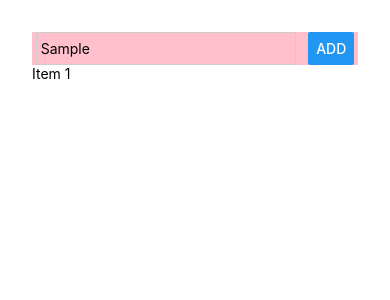
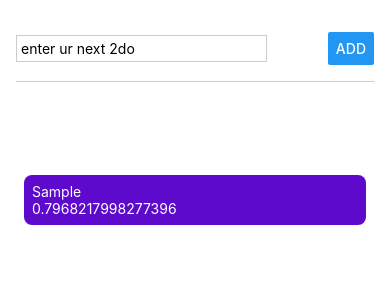
Before and after one commit to that-Gui/max2DoRNapp, a React Native app: screen / in a window 390 px wide. Both pictures are taken after typing "Sample" into the empty fields and a click on the button "ADD". Shown: the top 300 px of the page. Built offline with nearby package versions, Linux system fonts and the light colour scheme.

Commit message:
adding required components

```diff
--- a/App.js
+++ b/App.js
@@ -1,15 +1,25 @@
 import React from 'react';
-import { Button, StyleSheet, Text, TextInput, View } from 'react-native';
+import { FlatList, StyleSheet, View } from 'react-native';
+import ListItem from './components/ListItem';
+import TodoItemInput from './components/TodoItemInput';
 
 export default function App() {
+	const [todolist, setTodolist] = React.useState([]);
+
+	const handleAdd = (listitemtxt) => {
+		setTodolist((curr) => [...curr, { key: Math.random(), text: listitemtxt }]);
+	};
+
 	return (
 		<View style={styles.appContainer}>
-			<View style={styles.inputDiv}>
-				<TextInput style={styles.txtInput} placeholder='enter ur next 2do' />
-				<Button title='ADD' />
+			<View style={styles.inputDivPlaceHolder}>
+				<TodoItemInput handleAdd={handleAdd} />
 			</View>
-			<View>
-				<Text>Item 1</Text>
+			<View style={styles.tdzContainer}>
+				<FlatList
+					data={todolist}
+					renderItem={(item) => <ListItem item={item.item} />}
+				/>
 			</View>
 		</View>
 	);
@@ -17,18 +27,20 @@
 
 const styles = StyleSheet.create({
 	appContainer: {
-		padding: 32,
+		flex: 1,
+		paddingTop: 32,
+		paddingHorizontal: 16,
 	},
-	inputDiv: {
-		flexDirection: 'row',
-		backgroundColor: 'pink',
-		justifyContent: 'space-evenly',
+	inputDivPlaceHolder: {
+		flex: 1,
 	},
-	txtInput: {
-		borderWidth: 1,
-		borderColor: '#cccccc',
-		width: '80%',
-		marginRight: 8,
-		padding: 4,
+	tdzContainer: {
+		flex: 5,
+	},
+	listItem: {
+		padding: 8,
+		margin: 8,
+		backgroundColor: '#5e0acc',
+		borderRadius: 8,
 	},
 });
--- /dev/null
+++ b/components/ListItem.jsx
@@ -0,0 +1,20 @@
+import React from 'react';
+import { StyleSheet, Text, View } from 'react-native';
+
+export default function ListItem({ item }) {
+	return (
+		<View style={styles.listItem}>
+			<Text style={{ color: 'white' }}>{item.text}</Text>
+			<Text style={{ color: 'white' }}>{item.key}</Text>
+		</View>
+	);
+}
+
+const styles = StyleSheet.create({
+	listItem: {
+		padding: 8,
+		margin: 8,
+		backgroundColor: '#5e0acc',
+		borderRadius: 8,
+	},
+});
--- /dev/null
+++ b/components/TodoItemInput.jsx
@@ -0,0 +1,39 @@
+import React from 'react';
+import { StyleSheet, View, TextInput, Button } from 'react-native';
+
+export default function TodoItemInput({ handleAdd }) {
+	const [tingtxt, setTingtxt] = React.useState('');
+	const handleAddTwo = () => {
+		handleAdd(tingtxt);
+		setTingtxt('');
+	};
+	return (
+		<View style={styles.inputDiv}>
+			<TextInput
+				style={styles.txtInput}
+				value={tingtxt}
+				placeholder='enter ur next 2do'
+				onChangeText={(e) => setTingtxt(e)}
+			/>
+			<Button title='ADD' onPress={handleAddTwo} />
+		</View>
+	);
+}
+
+const styles = StyleSheet.create({
+	inputDiv: {
+		flexDirection: 'row',
+		justifyContent: 'space-between',
+		alignItems: 'center',
+		paddingBottom: 16,
+		borderBottomWidth: 1,
+		borderBottomColor: '#cccccc',
+	},
+	txtInput: {
+		borderWidth: 1,
+		borderColor: '#cccccc',
+		width: '70%',
+		marginRight: 8,
+		padding: 4,
+	},
+});
```
